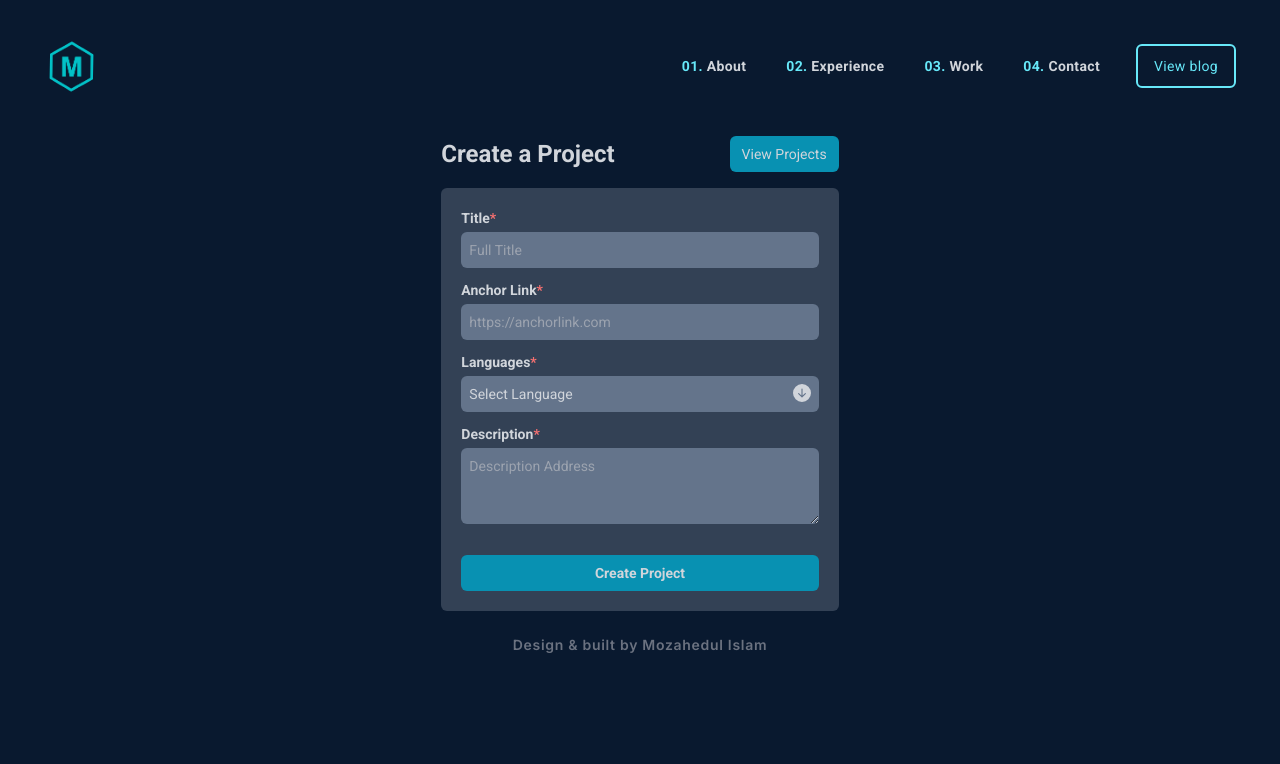
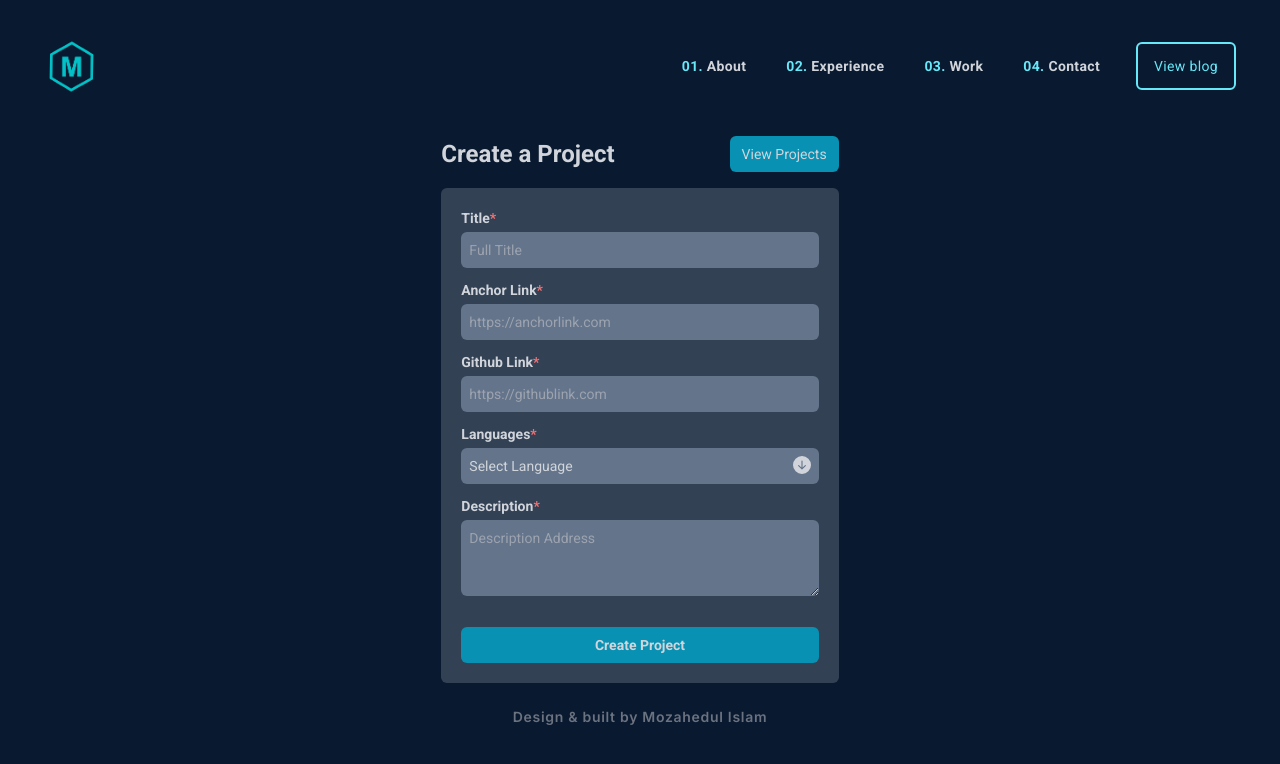
Before and after one commit to Mozahedul/portfolio-mozahedul, a Next.js app: page /admin/projects/create in a window 1280 px wide. Shown: the top 764 px of the page. Built offline with nearby package versions, Linux system fonts and the light colour scheme.

Commit message:
Project and user form and table styling and bug fix

```diff
--- a/app/admin/projects/create/page.jsx
+++ b/app/admin/projects/create/page.jsx
@@ -50,6 +50,8 @@ const UserRegister = () => {
     const entries = Array.from(formData.entries());
     const projectsFormData = Object.fromEntries(entries);
 
+    console.log(projectsFormData);
+
     projectsFormData.language = languages;
 
     setIsLoading(true);
@@ -61,7 +63,7 @@ const UserRegister = () => {
       },
     });
 
-    const data = response.ok === "OK" && (await response.json());
+    const data = response.ok && (await response.json());
 
     // if user created, then show success message
     if (data.success) {
@@ -150,9 +152,9 @@ const UserRegister = () => {
               placeholder="Full Title"
               className="w-full rounded-md bg-slate-500 p-2 text-sm text-gray-300"
             />
-            {projectForm?.title !== "" && projectForm?.title?.length < 6 ? (
+            {projectForm?.title !== "" && projectForm?.title?.length < 2 ? (
               <span className="mt-2 block text-right text-xs tracking-wide text-gray-300">
-                Enter atleast 6 characters
+                Enter atleast 2 characters
               </span>
             ) : (
               ""
@@ -178,9 +180,37 @@ const UserRegister = () => {
             />
             {projectForm?.anchor !== "" && (
               <span className="mt-2 block text-right text-xs tracking-wide text-gray-300">
-                {projectForm?.anchor?.length < 6
-                  ? "Enter at least 6 characters"
+                {projectForm?.anchor?.length < 2
+                  ? "Enter at least 2 characters"
                   : projectForm?.anchor?.length > 150
+                    ? "Do not exceed 150 characters"
+                    : ""}
+              </span>
+            )}
+          </div>
+
+          {/* GitHub Link */}
+          <div className="mt-3">
+            <label
+              htmlFor="github"
+              className="mb-1 block text-sm font-semibold text-gray-300"
+            >
+              Github Link<span className="text-red-400">*</span>
+            </label>
+            <input
+              onChange={handleField}
+              onBlur={handleInputFocus}
+              type="text"
+              name="github"
+              id="github"
+              placeholder="https://githublink.com"
+              className="w-full rounded-md bg-slate-500 p-2 text-sm text-gray-300"
+            />
+            {projectForm?.github !== "" && (
+              <span className="mt-2 block text-right text-xs tracking-wide text-gray-300">
+                {projectForm?.github?.length < 2
+                  ? "Enter at least 2 characters"
+                  : projectForm?.github?.length > 150
                     ? "Do not exceed 150 characters"
                     : ""}
               </span>
@@ -260,8 +290,8 @@ const UserRegister = () => {
             />
             {projectForm?.description !== "" && (
               <span className="mt-2 block text-right text-xs tracking-wide text-gray-300">
-                {projectForm?.description?.length < 6
-                  ? "Enter at least 6 characters"
+                {projectForm?.description?.length < 2
+                  ? "Enter at least 2 characters"
                   : projectForm?.description?.length > 150
                     ? "Do not exceed 150 characters"
                     : ""}
@@ -271,7 +301,7 @@ const UserRegister = () => {
 
           <div className="mt-6">
             <button
-              disabled={isLoading}
+              disabled={isLoading || isEmpty}
               type="submit"
               className={`w-full  ${
                 isLoading || isEmpty ? "cursor-not-allowed" : "cursor-pointer"
--- a/app/admin/projects/edit/[id]/page.jsx
+++ b/app/admin/projects/edit/[id]/page.jsx
@@ -193,7 +193,6 @@ const UserRegister = () => {
               name="anchor"
               id="anchor"
               defaultValue={projectForm.anchor}
-              placeholder="https://anchorlink.com"
               className="w-full rounded-md bg-slate-500 p-2 text-sm text-gray-300"
             />
             {projectForm?.anchor !== "" && (
@@ -201,6 +200,34 @@ const UserRegister = () => {
                 {projectForm?.anchor?.length < 6
                   ? "Enter at least 6 characters"
                   : projectForm?.anchor?.length > 150
+                    ? "Do not exceed 150 characters"
+                    : ""}
+              </span>
+            )}
+          </div>
+
+          {/* GitHub link */}
+          <div className="mt-3">
+            <label
+              htmlFor="github"
+              className="mb-1 block text-sm font-semibold text-gray-300"
+            >
+              GitHub Link<span className="text-red-400">*</span>
+            </label>
+            <input
+              onChange={handleField}
+              onBlur={handleInputFocus}
+              type="text"
+              name="github"
+              id="github"
+              defaultValue={projectForm.github}
+              className="w-full rounded-md bg-slate-500 p-2 text-sm text-gray-300"
+            />
+            {projectForm?.github !== "" && (
+              <span className="mt-2 block text-right text-xs tracking-wide text-gray-300">
+                {projectForm?.github?.length < 6
+                  ? "Enter at least 6 characters"
+                  : projectForm?.github?.length > 150
                     ? "Do not exceed 150 characters"
                     : ""}
               </span>
--- a/app/admin/projects/view/page.jsx
+++ b/app/admin/projects/view/page.jsx
@@ -110,6 +110,7 @@ function ViewProjects() {
               <th className="px-3 py-2 text-left text-gray-200">SL No</th>
               <th className="px-3 py-2 text-left text-gray-200">Title</th>
               <th className="px-3 py-2 text-left text-gray-200">Anchor</th>
+              <th className="px-3 py-2 text-left text-gray-200">GitHub</th>
               <th className="px-3 py-2 text-left text-gray-200">Languages</th>
               <th className="px-3 py-2 text-left text-gray-200">Description</th>
               <th className="px-3 py-2 text-left text-gray-200">Action</th>
@@ -127,6 +128,9 @@ function ViewProjects() {
                 </td>
                 <td className="border-b-2 border-slate-800 p-3">
                   {`${project.anchor.substring(0, 15)}...`}
+                </td>
+                <td className="border-b-2 border-slate-800 p-3">
+                  {`${project.github.substring(0, 15)}...`}
                 </td>
                 <td className="flex flex-wrap border-b-2 border-slate-800 p-3">
                   {project?.language?.map(lang => (
--- a/app/admin/register/create/page.jsx
+++ b/app/admin/register/create/page.jsx
@@ -105,13 +105,13 @@ const UserRegister = () => {
       const isPasswordMatched = pwd.match(regex);
       return isPasswordMatched;
     }
-    return true;
+    return false;
   };
 
   // Check any of the input field of a from is empty or not
   useEffect(() => {
     const projectArr = Object.values(userForm);
-    const itemExist = projectArr.some(item => item.length < 2);
+    const itemExist = projectArr.some(item => item.length < 6);
 
     setIsEmpty(itemExist);
   }, [userForm]);
@@ -247,7 +247,12 @@ const UserRegister = () => {
                 Password Matched
               </span>
             ) : (
-              ""
+              userForm.password.length > 5 &&
+              userForm.confirmPassword.length > 5 && (
+                <span className="mt-2 block text-right text-xs tracking-wide text-gray-300">
+                  Passwords do not match
+                </span>
+              )
             )}
             <button
               type="button"
--- a/app/api/database/models/Project.js
+++ b/app/api/database/models/Project.js
@@ -17,6 +17,17 @@ const ProjectSchema = new mongoose.Schema(
       unique: true,
     },
     anchor: {
+      type: String,
+      required: true,
+      validate: {
+        validator(value) {
+          const regex = /^(ftp|http|https):\/\/[^ "]+$/;
+          return regex.test(value);
+        },
+        message: "Invalid URL format",
+      },
+    },
+    github: {
       type: String,
       required: true,
       validate: {
--- a/app/components/scrollback/page.jsx
+++ b/app/components/scrollback/page.jsx
@@ -18,7 +18,7 @@ const Scroll = () => {
       ) {
         scrollRef.current.style.display = "block";
       } else {
-        scrollRef.current.style.display = "none";
+        scrollRef.current && (scrollRef.current.style.display = "none");
       }
     };
   }, []);
--- a/app/components/viewBlog/page.jsx
+++ b/app/components/viewBlog/page.jsx
@@ -1,14 +1,17 @@
+import Link from "next/link";
+
 const BlogButton = () => {
   return (
     <div className="mb-4 mt-4 md:mb-0 md:ml-4 md:mt-0">
-      <a
+      <Link
         target="_blank"
         rel="noreferrer"
         href="https://procodelearn.blogspot.com/"
-        className="btn tracking-wide"
       >
-        View blog
-      </a>
+        <button type="button" className="btn tracking-wide">
+          View blog
+        </button>
+      </Link>
     </div>
   );
 };
--- a/app/globals.css
+++ b/app/globals.css
@@ -29,6 +29,7 @@ body {
 .btn:hover {
   box-shadow: 3px 3px 0 0 rgba(70, 254, 255, 1);
   transform: translate(-4px, -4px);
+  font-weight: 600;
 }
 
 .submit-btn {
```
